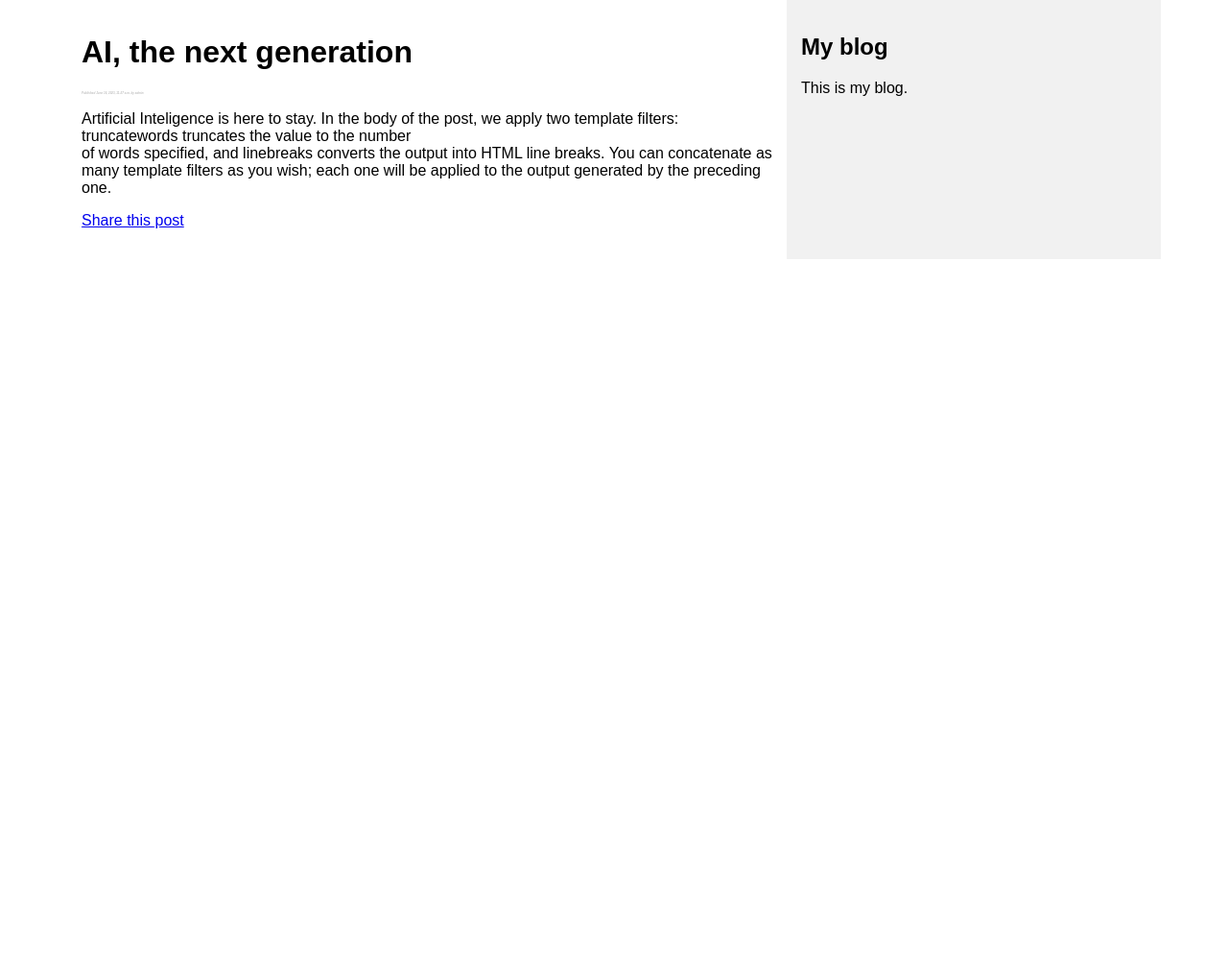
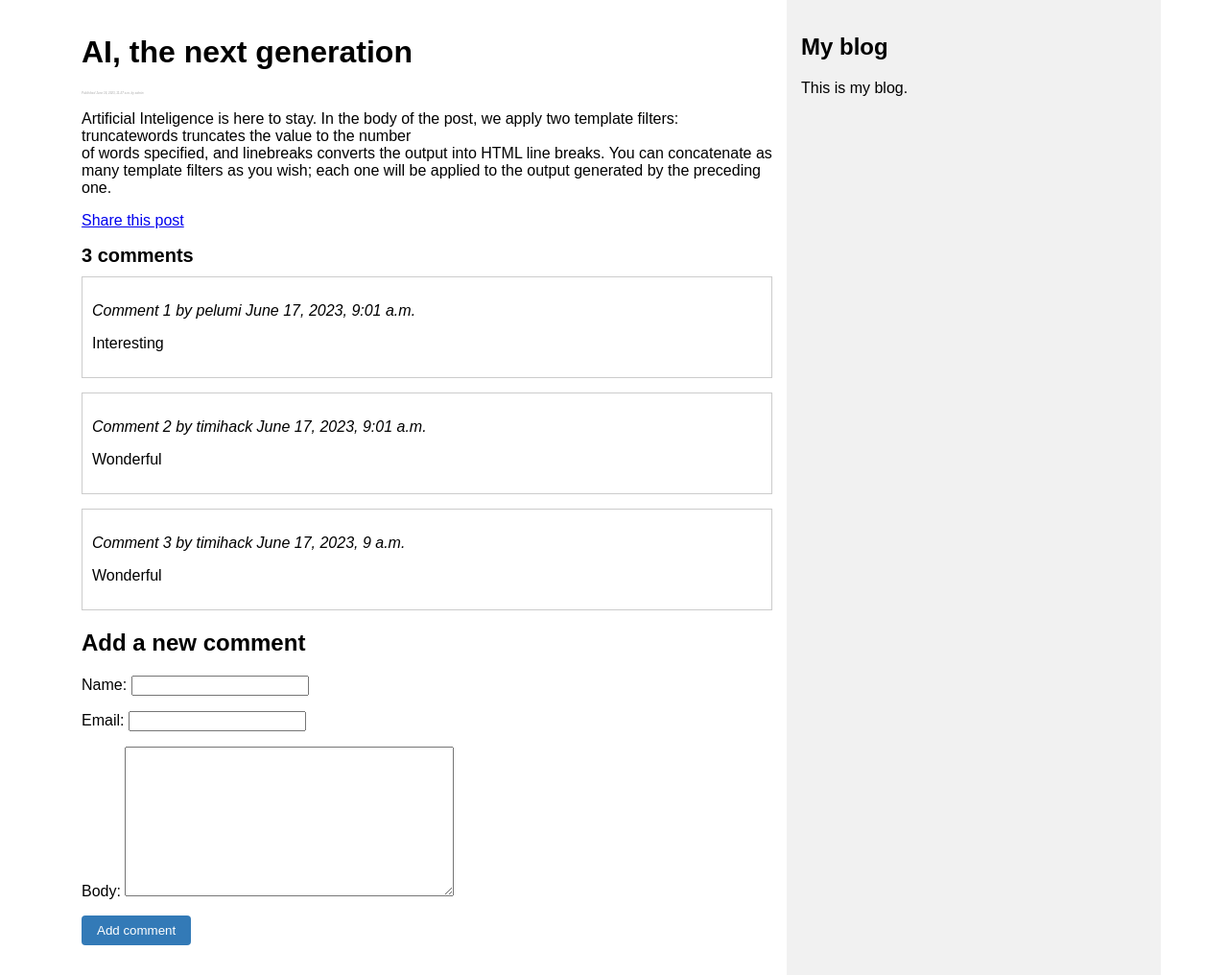
Before and after one commit to tImIhAcK/blog-project-django, a Django app: a page that uses templates/blog/post_detail.html in a window 1280 px wide. Shown: the whole page at 96% size. Before the commit the page ends 270 px from the top, so only its background shows below. Run offline with Django 4.2, Linux system fonts and the light colour scheme; data comes from the database, SQL or seed files in the repository; both versions use the stored data as it was after the commit.

Commit message:
comment system

```diff
--- a/blog/forms.py
+++ b/blog/forms.py
@@ -1,7 +1,13 @@
 from django import forms
+from .models import Comment
 
 class EmailPostForm(forms.Form):
     name = forms.CharField(max_length=25)
     email = forms.EmailField()
     to = forms.EmailField()
     comments = forms.CharField(required=False, widget=forms.Textarea)
+
+class CommentForm(forms.ModelForm):
+    class Meta:
+        model=Comment
+        fields = ['name', 'email', 'body']
--- a/blog/models.py
+++ b/blog/models.py
@@ -41,3 +41,22 @@ class Post(models.Model):
         indexes = [
             models.Index(fields=['-publish'])
         ]
+
+
+class Comment(models.Model):
+    post = models.ForeignKey(Post, on_delete=models.CASCADE, related_name='comments')
+    name = models.CharField(max_length=80)
+    email = models.EmailField()
+    body = models.TextField()
+    created = models.DateTimeField(auto_now_add=True)
+    updated = models.DateTimeField(auto_now=True)
+    active = models.BooleanField(default=True)
+
+    class Meta:
+        ordering = ['-created']
+        indexes = [
+            models.Index(fields=['-created'])
+        ]
+
+    def __str__(self) -> str:
+        return f"Comment by {self.name} on {self.post}"
--- a/blog/urls.py
+++ b/blog/urls.py
@@ -7,4 +7,5 @@ urlpatterns = [
     path('', views.PostListView.as_view(), name='post_list'),
     path('<int:year>/<int:month>/<int:day>/<slug:post>/', views.post_detail, name='post_detail'),
     path('<int:post_id>/share/', views.post_share, name='post_share'),
+    path('<int:post_id>/comment/', views.post_comment, name='post_comment'),
 ]
--- a/blog/views.py
+++ b/blog/views.py
@@ -1,8 +1,9 @@
 from django.shortcuts import render, get_object_or_404
-from .models import Post
-from .forms import EmailPostForm
+from .models import Post, Comment
+from .forms import EmailPostForm, CommentForm
 from django.views import generic
 from django.core.mail import send_mail
+from django.views.decorators.http import require_POST
 
 # Create your views here.
 class PostListView(generic.ListView):
@@ -18,8 +19,10 @@ def post_detail(request, year, month, day, post):
                             publish__year=year,
                             publish__month=month,
                             publish__day=day)
+    comments = post.comments.filter(active=True)
+    form = CommentForm()
 
-    return render(request, 'blog/post_detail.html', {'post': post})
+    return render(request, 'blog/post_detail.html', {'post': post, 'comments': comments, 'form': form})
 
 
 def post_share(request, post_id):
@@ -41,4 +44,18 @@ def post_share(request, post_id):
 
     else:
         form = EmailPostForm()
-    return render(request, 'blog/post_share.html', {'form': form, 'post':post})
+    return render(request, 'blog/post_share.html', {'form': form, 'post':post, 'sent': sent})
+
+
+@require_POST
+def post_comment(request, post_id):
+    post = get_object_or_404(Post, id=post_id, status=Post.Status.PUBLISHED)
+    comment = None
+
+    form = CommentForm(data=request.POST)
+    if form.is_valid():
+        comment = form.save(commit=False)
+        comment.post = post
+        comment.save()
+
+    return render(request, 'blog/post_comment.html', {'form': form, 'comment': comment, 'post': post})
--- a/static/css/blog.css
+++ b/static/css/blog.css
@@ -58,3 +58,37 @@ body {
 .current {
   margin: 0 10px;
 }
+
+/* POST SHARE */
+form {
+  margin-top: 20px;
+}
+
+input[type="submit"] {
+  background-color: #337ab7;
+  color: #fff;
+  padding: 8px 16px;
+  border: none;
+  border-radius: 4px;
+  cursor: pointer;
+}
+
+input[type="submit"]:hover {
+  background-color: #286090;
+}
+
+.comment-count {
+  font-size: 20px;
+  margin-bottom: 10px;
+}
+
+.comment {
+  border: 1px solid #ccc;
+  padding: 10px;
+  margin-bottom: 15px;
+}
+
+.info {
+  font-style: italic;
+  margin-bottom: 5px;
+}
--- /dev/null
+++ b/templates/blog/includes/comment_form.html
@@ -0,0 +1,6 @@
+<h2>Add a new comment</h2>
+<form action="{% url "blog:post_comment" post.id %}" method="post">
+    {{ form.as_p }}
+    {% csrf_token %}
+    <p><input type="submit" value="Add comment"></p>
+</form>
--- a/templates/blog/post_detail.html
+++ b/templates/blog/post_detail.html
@@ -1,14 +1,31 @@
 {% extends 'blog/base.html' %}
 
-{% block title %} {{post.title}} {% endblock title %}
+{% block title %} {{post.title}} {% endblock %}
 
 {% block content %}
     <h1>{{post.title}}</h1>
     <p class='date'>Published {{ post.publish }} by {{ post.author }}</p>
     {{ post.body|linebreaks }}
     <p>
-        <a href="{% url "blog:post_share" post.id %}">
+        <a href='{% url "blog:post_share" post.id %}'>
         Share this post
         </a>
     </p>
-{% endblock content %}
+    {% with comments.count as total_comments %}
+        <h2 class="comment-count">
+            {{ total_comments }} comment{{ total_comments|pluralize }}
+        </h2>
+    {% endwith %}
+    {% for comment in comments %}
+        <div class="comment">
+            <p class="info">
+                Comment {{ forloop.counter }} by {{ comment.name }}
+                {{ comment.created }}
+            </p>
+            {{ comment.body|linebreaks }}
+        </div>
+    {% empty %}
+        <p>There are no comments.</p>
+    {% endfor %}
+    {% include "blog/includes/comment_form.html" %}
+{% endblock %}
```
Also changed, not shown: blog/admin.py (+9 -1 lines), templates/blog/post_comment.html (added, +10 -0 lines), blog/migrations/0004_comment.py (added), db.sqlite3.
